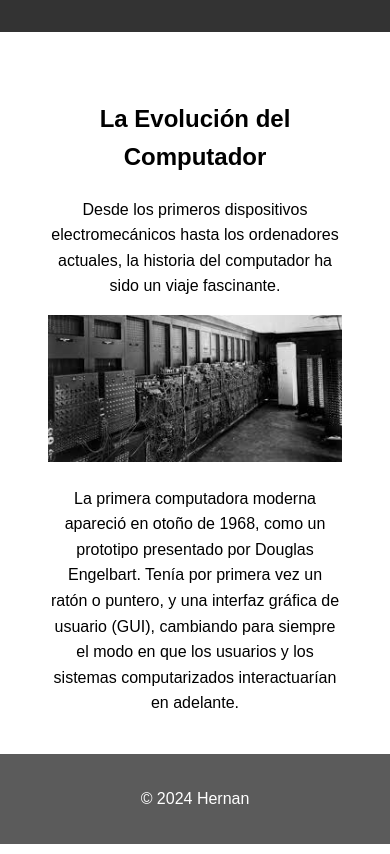
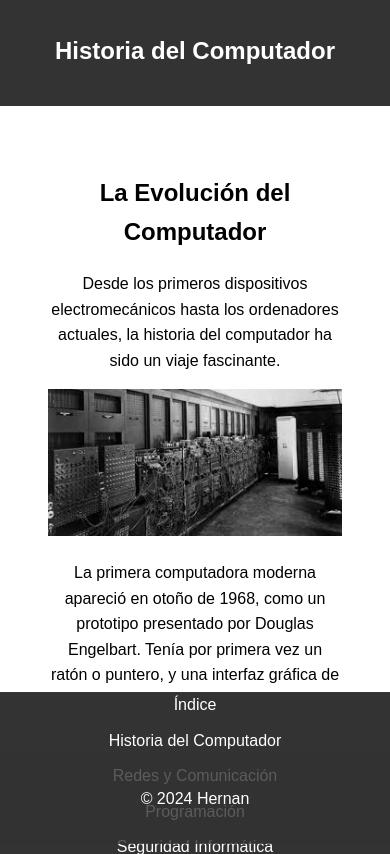
Before and after one commit to djnievas/PreEntrega3Moreyra, a plain HTML site: page html/pagina1.html in a window 390 px wide. Drawn offline with Linux system fonts and the light colour scheme.

Commit message:
Update estilos.css

```diff
--- a/css/estilos.css
+++ b/css/estilos.css
@@ -1,4 +1,3 @@
-
 body {
     font-family: Arial, sans-serif;
     line-height: 1.6;
@@ -126,45 +125,42 @@ dialog {
     color: #666;
 }
 
+.navigation-menu ul {
+    display: flex;
+    justify-content: space-between;
+}
+
+.navigation-menu li {
+    margin-right: 20px;
+}
+
+.navigation-menu li:last-child {
+    margin-right: 0;
+}
+
+.main-header h1 {
+    margin-bottom: 20px;
+}
+
+/* Estilos para pantallas pequeñas (max-width: 768px) */
 @media screen and (max-width: 768px) {
     .navigation-menu ul {
         flex-direction: column;
     }
 
     .navigation-menu li {
+        margin-right: 0;
         margin-bottom: 10px;
     }
 
     .navigation-menu li:last-child {
         margin-bottom: 0;
     }
-}
 
-@media screen and (max-width: 480px) {
     .main-header h1 {
-        display: none;
+        font-size: 24px;
     }
 
-    .navigation-menu ul {
-        position: fixed;
-        top: 100%;
-        left: 0;
-        width: 100%;
-        background-color: #333;
-
-    }
-
-    .navigation-menu ul.show {
-        transform: translateY(0);
-    }
-
-    .navigation-menu li {
-        text-align: center;
-    }
-}
-
-
-@media screen and (max-width: 480px) {
     main {
         padding: 1rem;
     }
@@ -178,30 +174,28 @@ dialog {
     }
 }
 
-@media screen and (max-width: 600px) {
+/* Estilos para pantallas muy pequeñas (max-width: 480px) */
+@media screen and (max-width: 480px) {
     .navigation-menu ul {
-        flex-direction: column;
-        align-items: center;
+        position: fixed;
+        top: 100%;
+        left: 0;
+        width: 100%;
+        background-color: #333;
+        transform: translateY(-100%);
+        transition: transform 0.3s ease-in-out;
+    }
+
+    .navigation-menu ul.show {
+        transform: translateY(0);
     }
 
     .navigation-menu li {
-        margin-right: 0;
-        margin-bottom: 10px;
+        text-align: center;
     }
 
     main {
         padding: 1rem;
-    }
-
-    img {
-        max-width: 100%;
-    }
-}
-
-
-@media screen and (max-width: 400px) {
-    .navigation-menu ul {
-        margin-top: 10px;
     }
 
     footer {
@@ -211,4 +205,8 @@ dialog {
         right: 0;
         background-color: rgba(51, 51, 51, 0.8);
     }
+
+    img {
+        max-width: 100%;
+    }
 }
```
